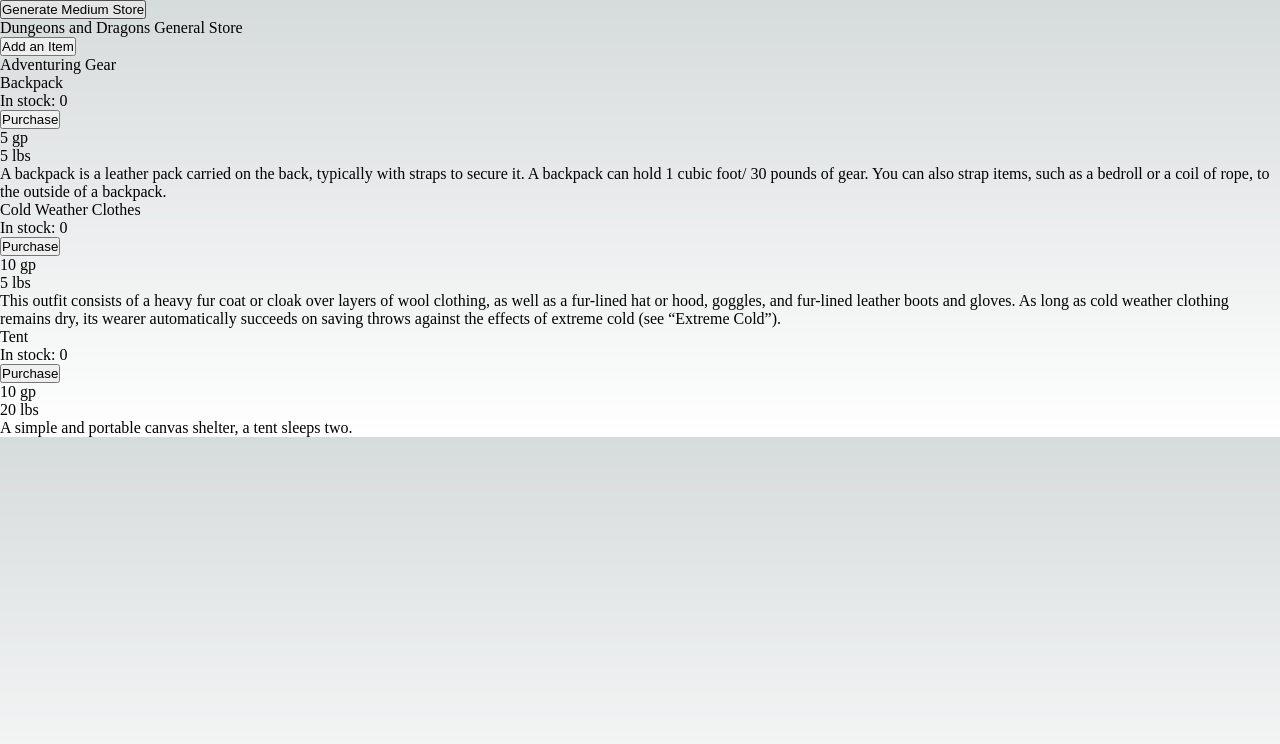
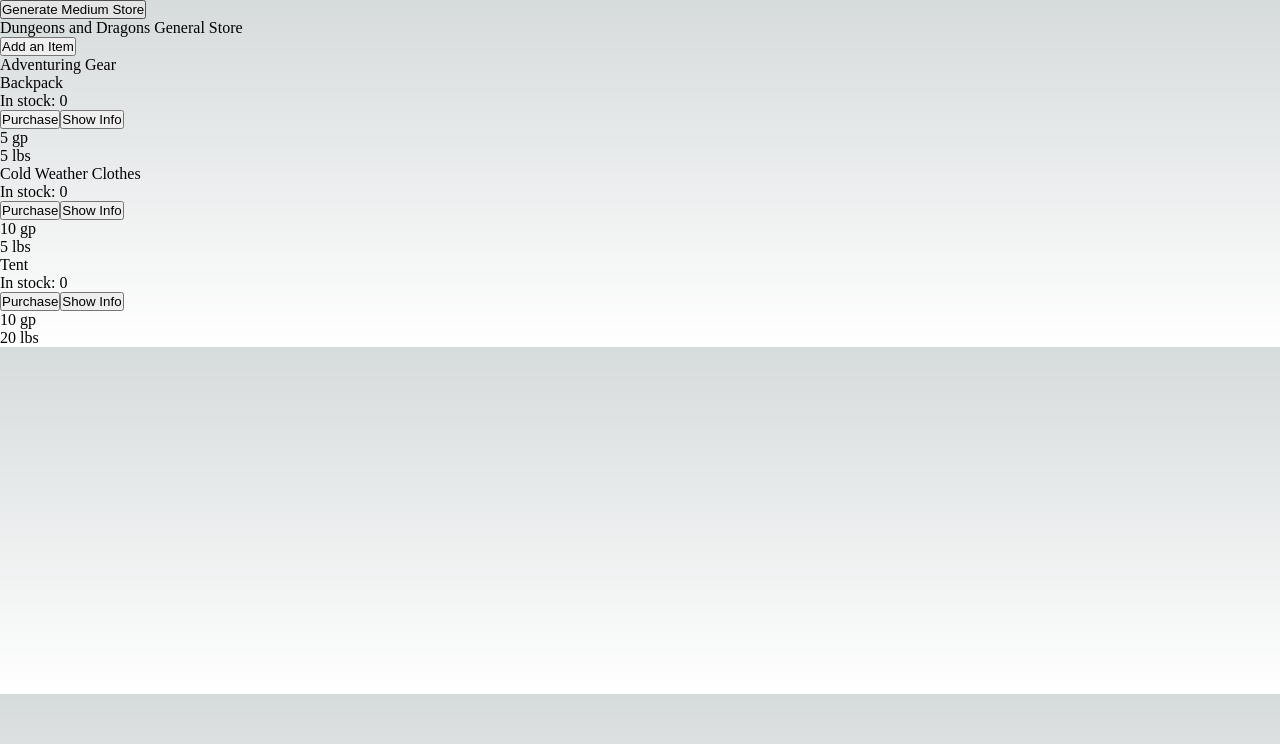
Before and after one commit to ayechanst/dungeons-and-dragons-store, a Next.js app: page / in a window 1280 px wide. Shown: the top 744 px of the page. Built offline with nearby package versions, Linux system fonts and the light colour scheme.

Commit message:
button to toggle description works

```diff
--- a/components/MakeItem.tsx
+++ b/components/MakeItem.tsx
@@ -16,16 +16,22 @@ interface MakeItemProps {
 export default function MakeItem({ item }: MakeItemProps) {
   const [stock, setStock] = useState(item);
   const [quantity, setQuantity] = useState(item.quantity);
+  const [infoClick, setInfoClick] = useState(false);
 
   function handleClick() {
     setQuantity((item.quantity -= 1));
   }
 
+  function handleInfoClick() {
+    setInfoClick(!infoClick);
+  }
+
   return (
-    <div className='bg-fixed grid grid-row-5 m-3'>
+    <div className='bg-fixed m-3 w-212'>
       <div className='bg-parchment-pattern'>
         <div className='text-lg font-bold'>{item.product}</div>
         <div>In stock: {item.quantity}</div>
+        <div className='flex gap-5'>
           <button
             onClick={handleClick}
             className='middle none center rounded-lg bg-red-500 py-3 px-6 font-sans text-xs font-bold uppercase text-white shadow-md shadow-pink-500/20 transition-all hover:shadow-lg hover:shadow-pink-500/40 focus:opacity-[0.85] focus:shadow-none active:opacity-[0.85] active:shadow-none disabled:pointer-events-none disabled:opacity-50 disabled:shadow-none'
@@ -33,9 +39,17 @@ export default function MakeItem({ item }: MakeItemProps) {
           >
             Purchase
           </button>
+          <button
+            onClick={handleInfoClick}
+            className='middle none center rounded-lg bg-red-500 py-3 px-6 font-sans text-xs font-bold uppercase text-white shadow-md shadow-pink-500/20 transition-all hover:shadow-lg hover:shadow-pink-500/40 focus:opacity-[0.85] focus:shadow-none active:opacity-[0.85] active:shadow-none disabled:pointer-events-none disabled:opacity-50 disabled:shadow-none'
+            data-ripple-light='true'
+          >
+            Show Info
+          </button>
+        </div>
         <p>{item.price}</p>
         <p>{item.weight}</p>
-        <div>{item.description}</div>
+        {infoClick && <div>{item.description} </div>}
       </div>
     </div>
   );
--- a/pages/index.tsx
+++ b/pages/index.tsx
@@ -13,6 +13,7 @@ export default function Store() {
     // Whole body
     <div className='bg-yellow-50'>
       <div className='flex gap-8 py-10 grid-cols-3'>
+        {/* This is inside the header */}
         <button
           onClick={handleClick}
           className='class="middle none center rounded-lg bg-red-500 py-3 px-6 font-sans text-xs font-bold uppercase text-white shadow-md shadow-pink-500/20 transition-all hover:shadow-lg hover:shadow-pink-500/40 focus:opacity-[0.85] focus:shadow-none active:opacity-[0.85] active:shadow-none disabled:pointer-events-none disabled:opacity-50 disabled:shadow-none"
@@ -23,7 +24,10 @@ export default function Store() {
         <div className='text-2xl'>Dungeons and Dragons General Store</div>
         <AddItemButton />
       </div>
-      <AdveturingGear numOfItems={3} />
+      <div className='grid grid-cols-3'>
+        {/* This is where all the items will render */}
+        <AdveturingGear numOfItems={3} />
+      </div>
     </div>
   );
 }
```
Lines whose indentation alone changed are shown as unchanged.
